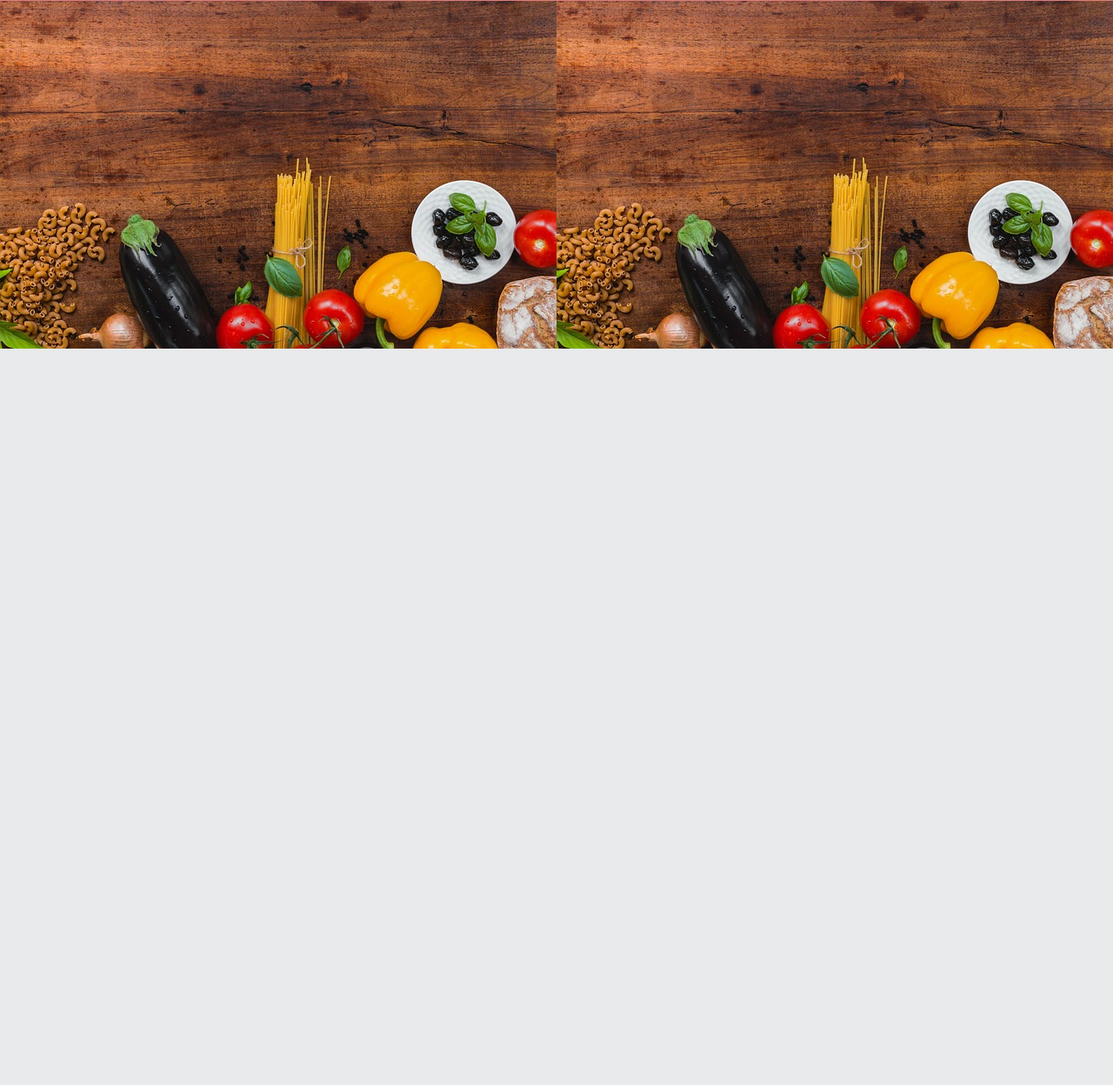
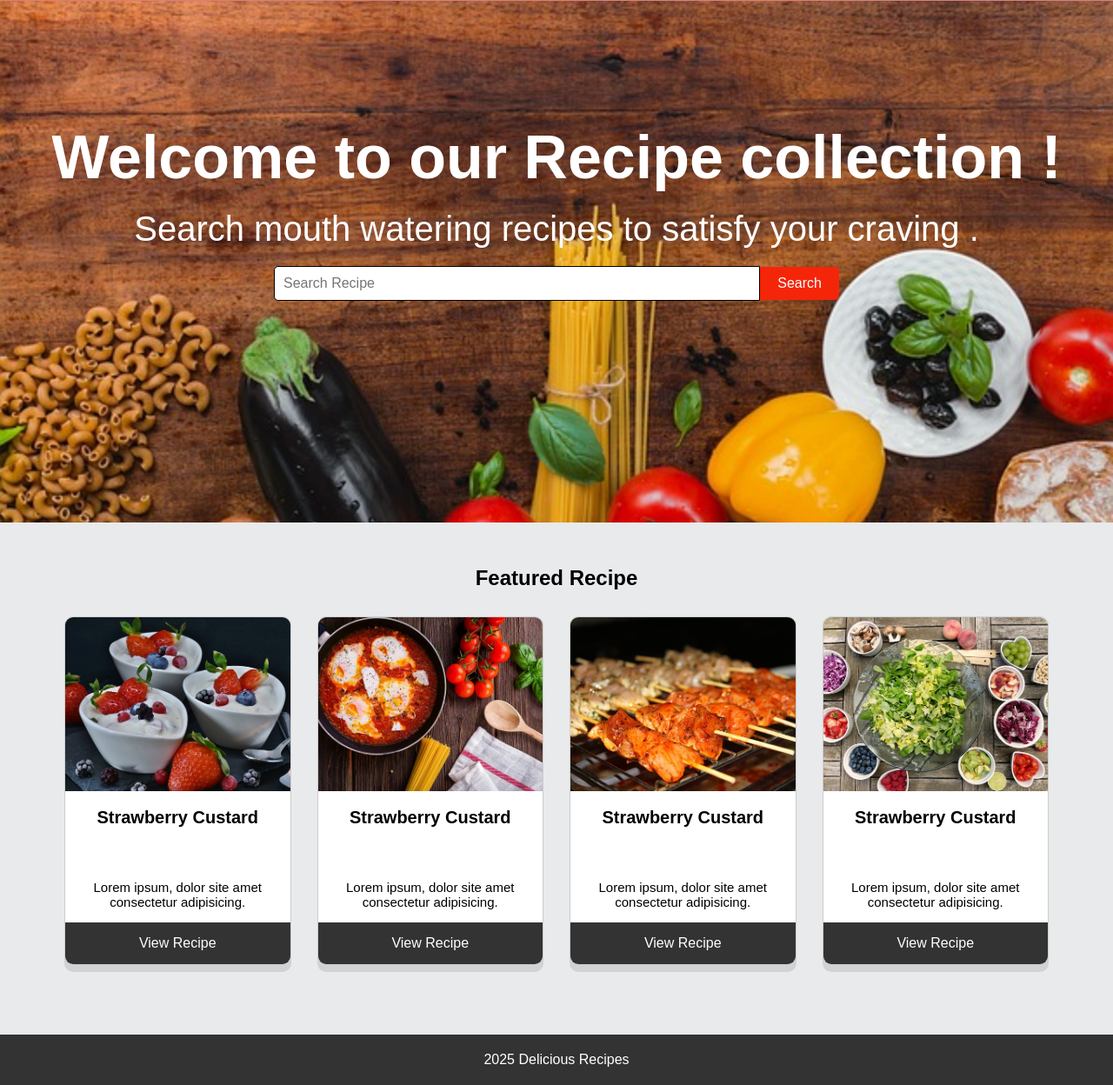
Before and after one commit to rifatabc/test1, a plain HTML site: page index.html in a window 1280 px wide. Shown: the part 59-1307 px from the top of the page at 87% size. Before the commit the page ends 800 px from the top, so only its background shows below. Drawn offline with Linux system fonts and the light colour scheme.

Commit message:
all commit

```diff
--- a/index.html
+++ b/index.html
@@ -22,8 +22,55 @@
     </header>
 
     <section class="hero">
+        <div class="hero-section">
+            <h2>Welcome to our Recipe collection !</h2>
+            <p> Search mouth watering recipes to satisfy your craving .</p>
 
+            <form action="#" class="search-box">
+            <input type="text" placeholder="Search Recipe">
+            <button type="submit">Search</button>
+            </form>
+        </div>
     </section>
+
+    <section class="recipes">
+        <h1> Featured Recipe</h1>
+        <div class="recipes-section">
+            <div class="recipes-card">
+                <img src="images/dish-1.jpg" alt="">
+                <h2>Strawberry Custard </h2>
+                <p> Lorem ipsum, dolor site amet consectetur adipisicing.</p>
+                <a href="#">View Recipe</a>
+
+            </div>
+            <div class="recipes-card">
+                <img src="images/dish-2.jpg" alt="">
+                <h2>Strawberry Custard </h2>
+                <p> Lorem ipsum, dolor site amet consectetur adipisicing.</p>
+                <a href="#">View Recipe</a>
+
+            </div>
+            <div class="recipes-card">
+                <img src="images/dish-3.jpg" alt="">
+                <h2>Strawberry Custard </h2>
+                <p> Lorem ipsum, dolor site amet consectetur adipisicing.</p>
+                <a href="#">View Recipe</a>
+
+            </div>
+            <div class="recipes-card">
+                <img src="images/dish-4.jpg" alt="">
+                <h2>Strawberry Custard </h2>
+                <p> Lorem ipsum, dolor site amet consectetur adipisicing.</p>
+                <a href="#">View Recipe</a>
+
+            </div>
+        </div>
+    </section>
+    <footer>
+        <div>
+            <p> 2025 Delicious Recipes</p>
+        </div>
+    </footer>
 
 </body>
 </html>
--- a/style.css
+++ b/style.css
@@ -36,6 +36,103 @@ nav ul li{
 }
 .hero{
     width: 100%;
-    height: 400px;
+    height: 600px;
     background: url("images/heo-image.jpg");
+    background-repeat: no-repeat;
+    background-size: cover;
+    background-position: center;
+    text-align: center;
+    padding: 140px 0px;
+    color: #fff;
 }
+.hero h2{
+    font-size: 70px;
+    margin-bottom: 20px;
+}
+.hero p{
+    font-size: 40px;
+    margin-bottom: 20px;
+}
+.search-box{
+    max-width: 650px;
+    margin: 15px auto;
+    display: flex;
+    align-items: center;
+    justify-content: center;
+}
+.search-box input{
+    width: 100%;
+    padding: 10px;
+    outline: none;
+    border: 0;
+    border-radius: 5px 0 0 5px;
+    font-size: 1rem;
+    border: 1px solid;
+}
+.search-box button{
+    padding: 10px 20px;
+    outline: none;
+    border: 0;
+    border-radius: 0px 5px 5px 0px;
+    font-size: 1rem;
+    background: rgb(245,37, 9);
+    color: #fff;
+    cursor: pointer;
+
+}
+/*     Recipe Section    */
+.recipes{
+    padding: 50px 0;
+    text-align: center;
+}
+.recipes h2{
+    text-align: center;
+    margin-bottom: 30px;
+    font-size: 32px;
+}
+.recipes-section{
+    width: 90%;
+    margin: 0 auto;
+    display: grid;
+    grid-template-columns: repeat(auto-fit,minmax(250px, 1fr));
+    column-gap: 10px;
+}
+.recipes-card{
+    background: #fff;
+    margin: 30px 10px;
+    border-radius: 10px;
+    border: 1px solid #ccc;
+    overflow: hidden;
+    box-shadow: 0px 8px rgb(0, 0,0,0.1);
+}
+.recipes-card img{
+    width: 100%;
+    height: 200px;
+    object-fit: cover;
+
+
+}
+.recipes-card h2{
+    font-size: 20px;
+    padding: 15px;
+}
+.recipes-card p{
+    font-size: 15px;
+    padding: 15px;
+}
+.recipes-card a{
+    display: block;
+    text-align: center;
+    text-decoration: none;
+    background: #333;
+    color: #fff;
+    padding: 15px 0;
+    cursor: pointer;
+}
+footer{
+    background: #333;
+    padding: 20px 0;
+    color: #fff;
+    text-align: center;
+
+}
```
